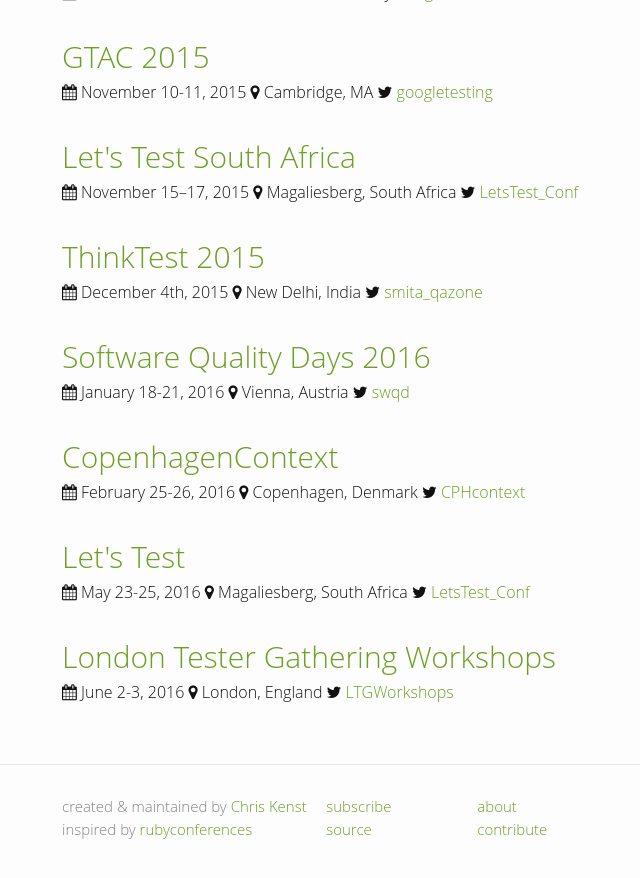
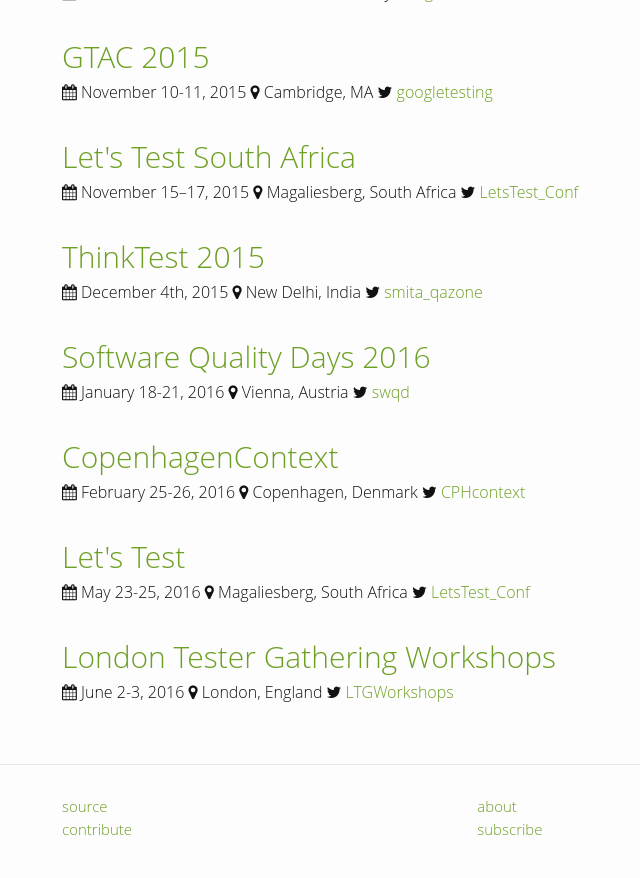
Before and after one commit to TestingConferences/testingconferences.github.io, a Jekyll site: the page built from index.html, in a window 1280 px wide and 900 px high, scrolled down 1519 px. Shown: the top 878 px of the window, without its empty margins (208-848 px from the left). Built offline with Jekyll 4.4.1, drawn with Linux system fonts in a browser that asks for light colours.

Commit message:
Cleaned up footer for #20

```diff
--- a/_includes/footer.html
+++ b/_includes/footer.html
@@ -6,22 +6,20 @@
     <div class="footer-col-wrapper">
       <div class="footer-col  footer-col-1">
         <ul class="contact-list">
-          <li>created & maintained by <a href="https://twitter.com/{{site.twitter_username}}">Chris Kenst</a></li>
-          <li>inspired by <a href="http://rubyconferences.org">rubyconferences</a></li>
+          <li><a href="https://github.com/{{ site.github_username }}/ckenst.github.io">source</a></li>
+          <li><a href="https://github.com/{{ site.github_username }}/ckenst.github.io/blob/master/_data/current.yml">contribute</a></li>
         </ul>
       </div>
 
       <div class="footer-col  footer-col-2">
         <ul class="contact-list">
-          <li><a href="{{ "/feed.xml" | prepend: site.baseurl }}">subscribe </a></li>
-          <li><a href="https://github.com/{{ site.github_username }}/ckenst.github.io">source</a></li>
         </ul>
       </div>
 
       <div class="footer-col  footer-col-3">
         <ul class="contact-list">
           <li><a href="/about">about</a></li>
-          <li><a href="https://github.com/{{ site.github_username }}/ckenst.github.io/blob/master/_data/current.yml">contribute</a></li>
+          <li><a href="{{ "/feed.xml" | prepend: site.baseurl }}">subscribe </a></li>
       </ul>
       </div>
     </div>
```
Also changed, not shown: about.md (+5 -0 lines).
